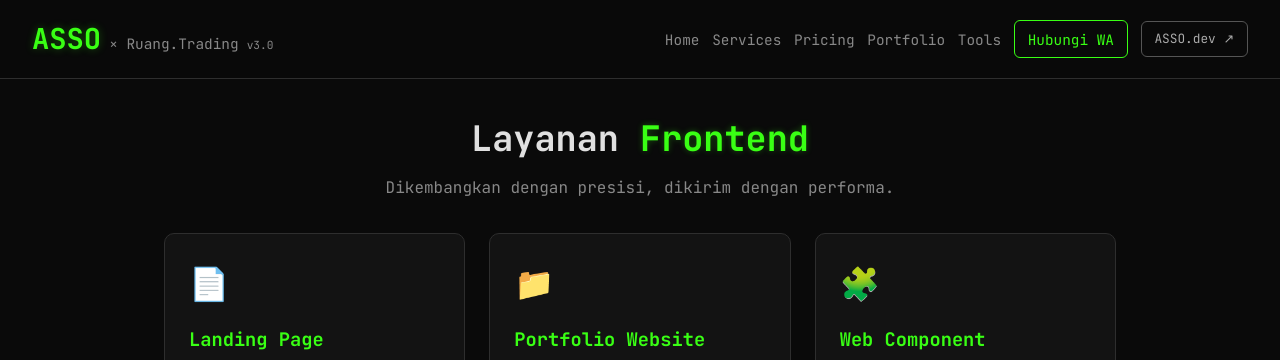
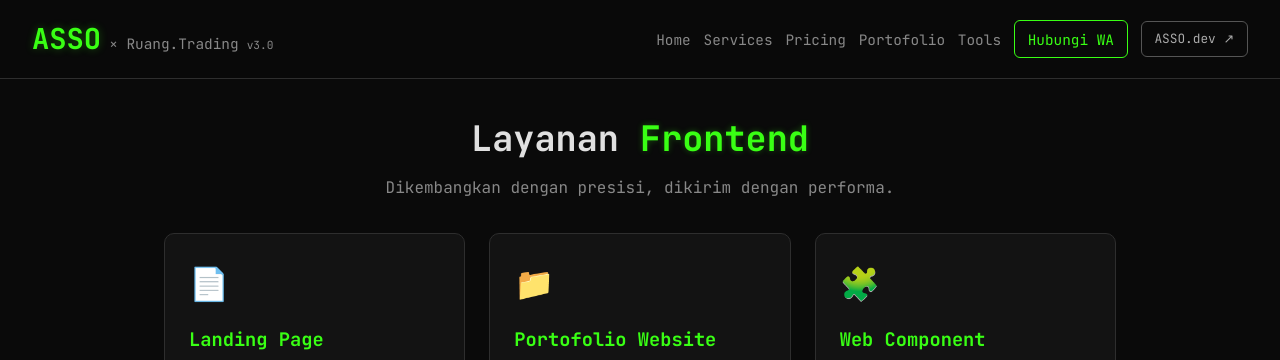
Before and after one commit to dinovaalfito53-rgb/Ruang.Trading-x-ASSO.dev, a plain HTML site: page services.html in a window 1280 px wide. Shown: the top 360 px of the page. Drawn offline with Linux system fonts and the light colour scheme.

Commit message:
Update services.html

```diff
--- a/services.html
+++ b/services.html
@@ -18,7 +18,7 @@
     <a href="/">Home</a>
     <a href="/services.html">Services</a>
     <a href="/pricing.html">Pricing</a>
-    <a href="/portfolio.html">Portfolio</a>
+    <a href="/portofolio.html">Portofolio</a>
     <a href="/tools.html">Tools</a>
     <a href="https://wa.me/62895327188128" class="btn-wa">Hubungi WA</a>
     <a href="https://asso-tech.great-site.net" class="btn-tech" target="_blank" rel="noopener">ASSO.dev ↗</a>
@@ -42,7 +42,7 @@
             </div>
             <div class="service-card reveal delay-1">
                 <div class="icon">📁</div>
-                <h3>Portfolio Website</h3>
+                <h3>Portofolio Website</h3>
                 <p>Tampilkan karya dengan grid modern, animasi halus, dan performa tinggi di semua perangkat.</p>
                 <ul>
                     <li>Multi‑halaman (3‑5)</li>
```
